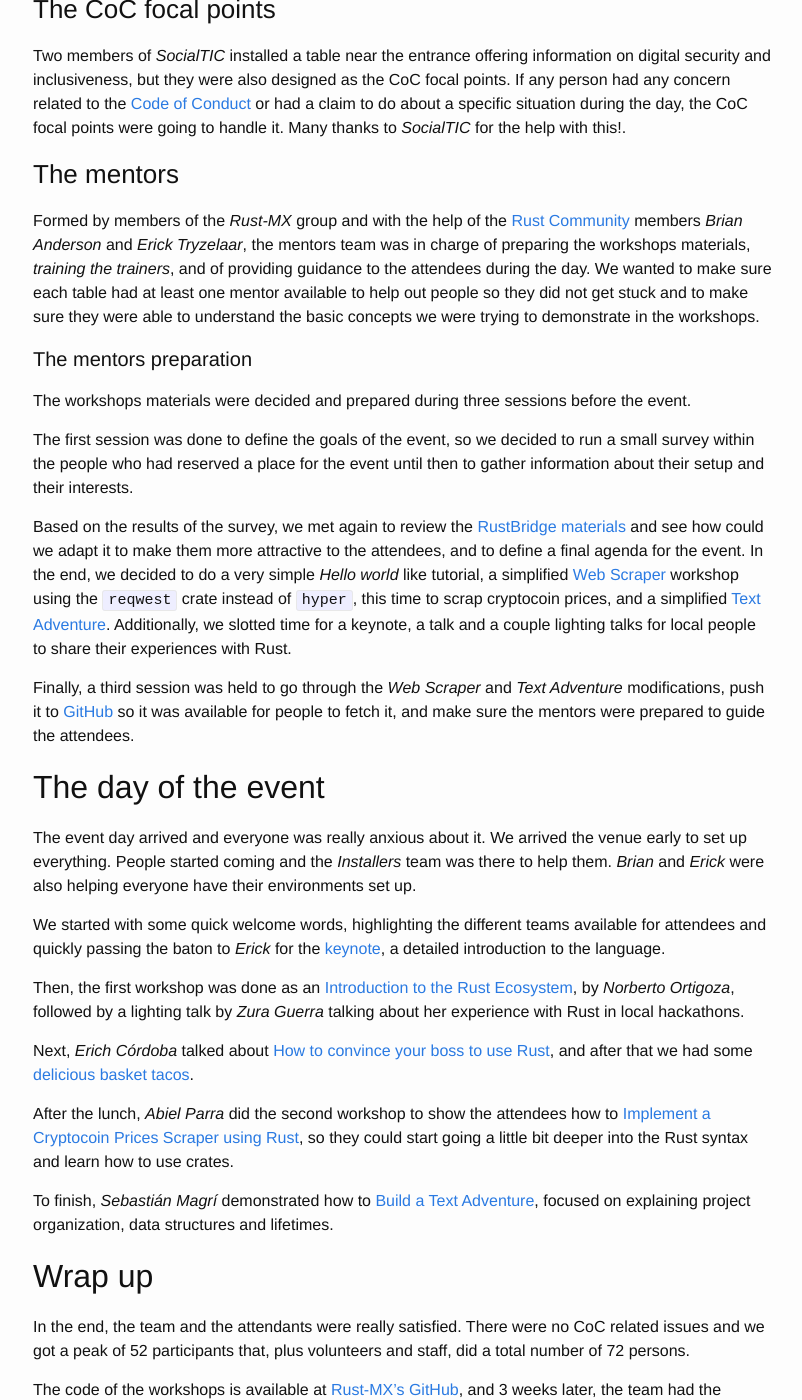
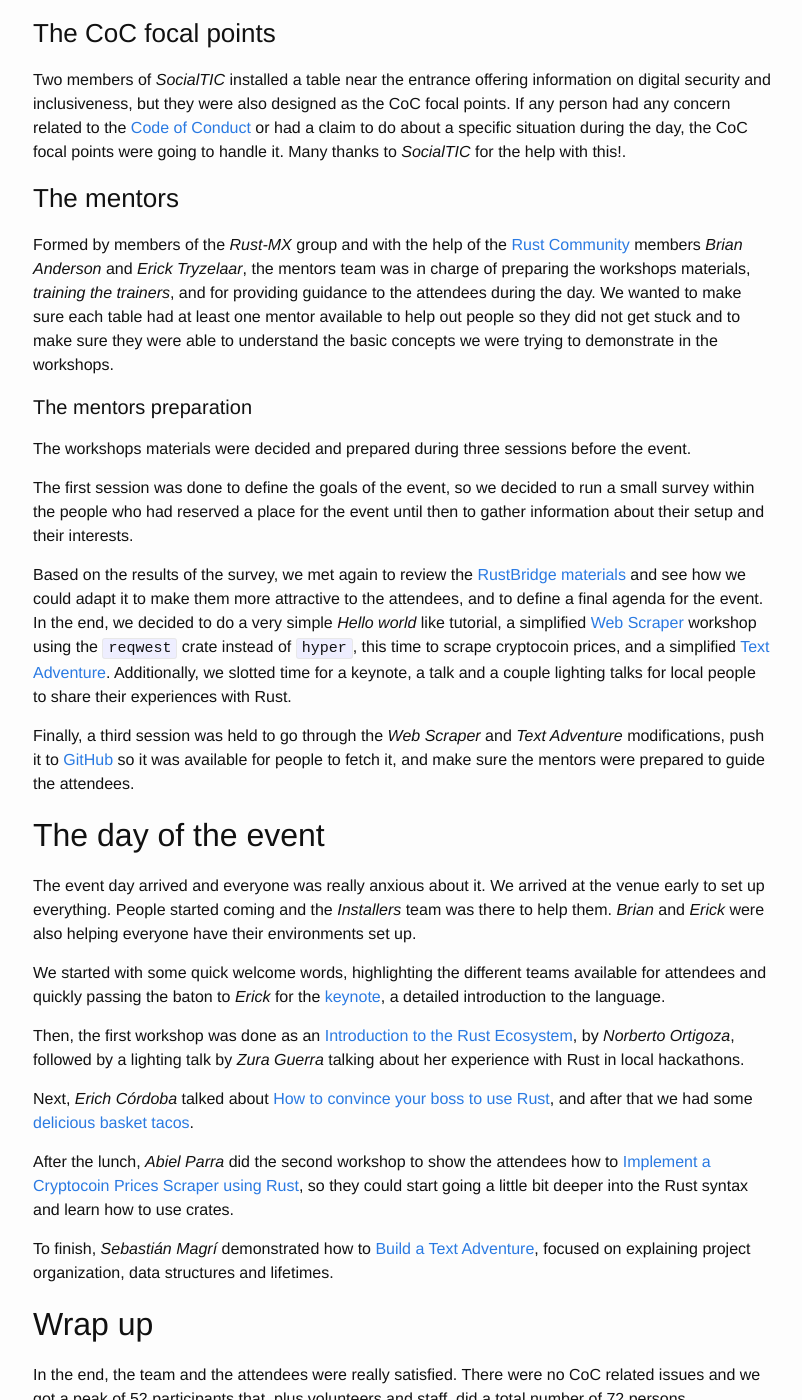
Before and after one commit to rust-community/blog.community.rs, a Jekyll site: the page built from _posts/2017-07-23-rustdaymx-2017.md, in a window 1280 px wide and 1400 px high, scrolled down 933 px. Shown: the whole window, without its empty margins (237-1039 px from the left). Built offline with Jekyll 4.4.1, drawn with Linux system fonts in a browser that asks for light colours; some of the changed text lies outside the part shown.

Commit message:
Changes requested by @badboy

```diff
--- a/_posts/2017-07-23-rustdaymx-2017.md
+++ b/_posts/2017-07-23-rustdaymx-2017.md
@@ -29,7 +29,7 @@ Two members of _SocialTIC_ installed a table near the entrance offering informat
 
 ### The mentors
 
-Formed by members of the _Rust-MX_ group and with the help of the [Rust Community](https://community.rs) members _Brian Anderson_ and _Erick Tryzelaar_, the mentors team was in charge of preparing the workshops materials, _training the trainers_, and of providing guidance to the attendees during the day. We wanted to make sure each table had at least one mentor available to help out people so they did not get stuck and to make sure they were able to understand the basic concepts we were trying to demonstrate in the workshops.
+Formed by members of the _Rust-MX_ group and with the help of the [Rust Community](https://community.rs) members _Brian Anderson_ and _Erick Tryzelaar_, the mentors team was in charge of preparing the workshops materials, _training the trainers_, and for providing guidance to the attendees during the day. We wanted to make sure each table had at least one mentor available to help out people so they did not get stuck and to make sure they were able to understand the basic concepts we were trying to demonstrate in the workshops.
 
 #### The mentors preparation
 
@@ -37,13 +37,13 @@ The workshops materials were decided and prepared during three sessions before t
 
 The first session was done to define the goals of the event, so we decided to run a small survey within the people who had reserved a place for the event until then to gather information about their setup and their interests.
 
-Based on the results of the survey, we met again to review the [RustBridge materials](https://community.rs/rustbridge/) and see how could we adapt it to make them more attractive to the attendees, and to define a final agenda for the event. In the end, we decided to do a very simple _Hello world_ like tutorial, a simplified [Web Scraper](https://community.rs/rustbridge/web-scraper/README.html) workshop using the `reqwest` crate instead of `hyper`, this time to scrap cryptocoin prices, and a simplified [Text Adventure](https://community.rs/rustbridge/textadventure/textadventure.html). Additionally, we slotted time for a keynote, a talk and a couple lighting talks for local people to share their experiences with Rust.
+Based on the results of the survey, we met again to review the [RustBridge materials](https://community.rs/rustbridge/) and see how we could adapt it to make them more attractive to the attendees, and to define a final agenda for the event. In the end, we decided to do a very simple _Hello world_ like tutorial, a simplified [Web Scraper](https://community.rs/rustbridge/web-scraper/README.html) workshop using the `reqwest` crate instead of `hyper`, this time to scrape cryptocoin prices, and a simplified [Text Adventure](https://community.rs/rustbridge/textadventure/textadventure.html). Additionally, we slotted time for a keynote, a talk and a couple lighting talks for local people to share their experiences with Rust.
 
 Finally, a third session was held to go through the _Web Scraper_ and _Text Adventure_ modifications, push it to [GitHub](https://github.com/rustmx) so it was available for people to fetch it, and make sure the mentors were prepared to guide the attendees.
 
 ## The day of the event
 
-The event day arrived and everyone was really anxious about it. We arrived the venue early to set up everything. People started coming and the _Installers_ team was there to help them. _Brian_ and _Erick_ were also helping everyone have their environments set up.
+The event day arrived and everyone was really anxious about it. We arrived at the venue early to set up everything. People started coming and the _Installers_ team was there to help them. _Brian_ and _Erick_ were also helping everyone have their environments set up.
 
 We started with some quick welcome words, highlighting the different teams available for attendees and quickly passing the baton to _Erick_ for the [keynote](https://youtu.be/Wq_Mlv1-mSI), a detailed introduction to the language.
 
@@ -57,8 +57,8 @@ To finish, _Sebastián Magrí_ demonstrated how to [Build a Text Adventure](http
 
 ## Wrap up
 
-In the end, the team and the attendants were really satisfied. There were no CoC related issues and we got a peak of 52 participants that, plus volunteers and staff, did a total number of 72 persons.
+In the end, the team and the attendees were really satisfied. There were no CoC related issues and we got a peak of 52 participants that, plus volunteers and staff, did a total number of 72 persons.
 
 The code of the workshops is available at [Rust-MX's GitHub](https://github.com/rustmx), and 3 weeks later, the team had the opportunity to follow up with two workshops at [TelmexHub](). The next meetup is set to happen on July 26th, and we're already planning another whole day event for November or December. We had a lot of lessons learned from this first time, which we look forward to apply to the next one.
 
-We hope this experience is useful for people in other places to do their own workshop days. Please, get in touch with [us](mailto:community-team@rust-lang.org) if you need support or feedback. We look forward to work with you to bring more Rust to more people.
+We hope this experience is useful for people in other places to do their own workshop days. Please, [get in touch with us](mailto:community-team@rust-lang.org) if you need support or feedback. We look forward to work with you to bring more Rust to more people.
```
Also changed, not shown: other parts of _posts/2017-07-23-rustdaymx-2017.md (+2 -2 lines).
